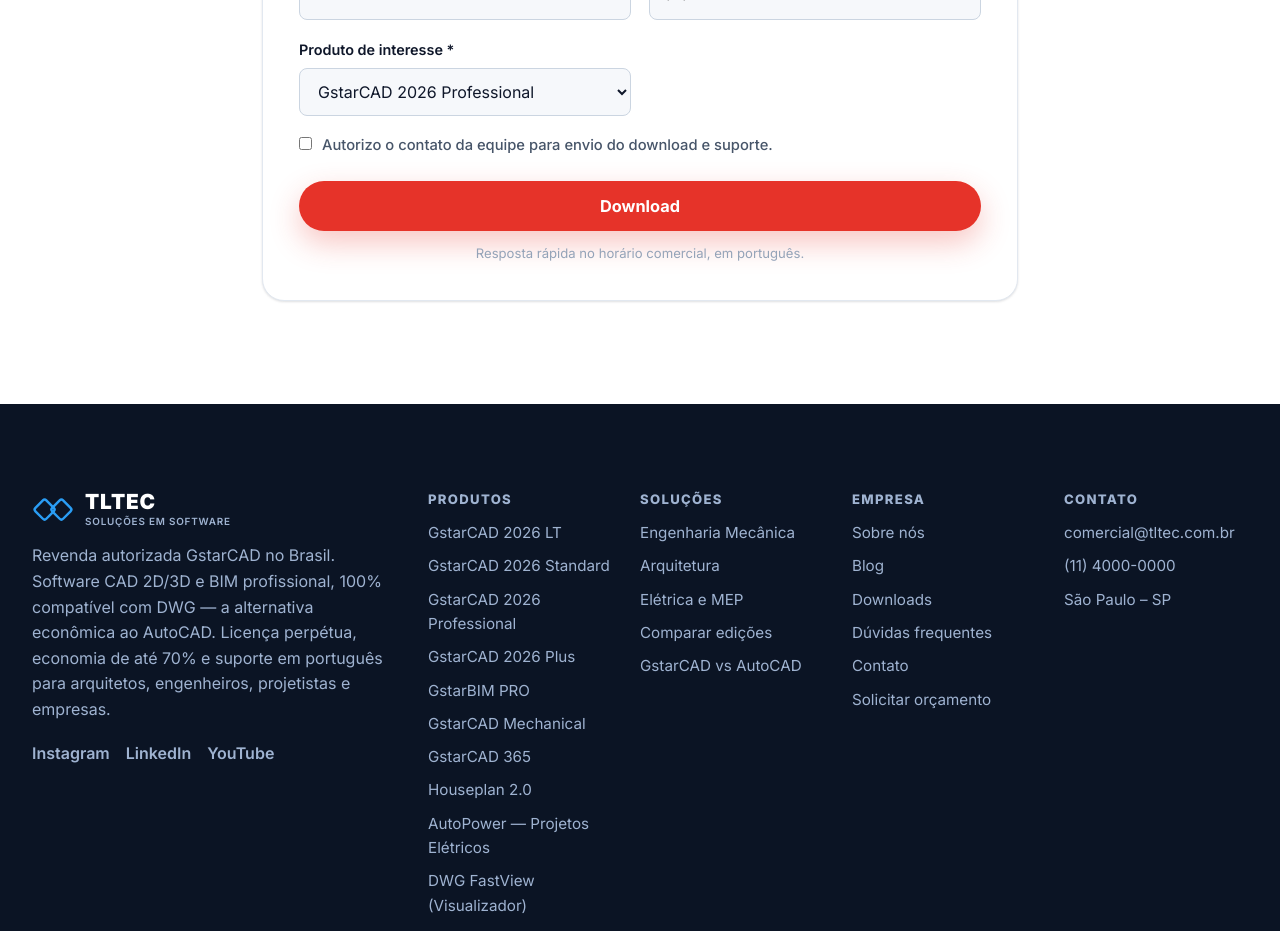
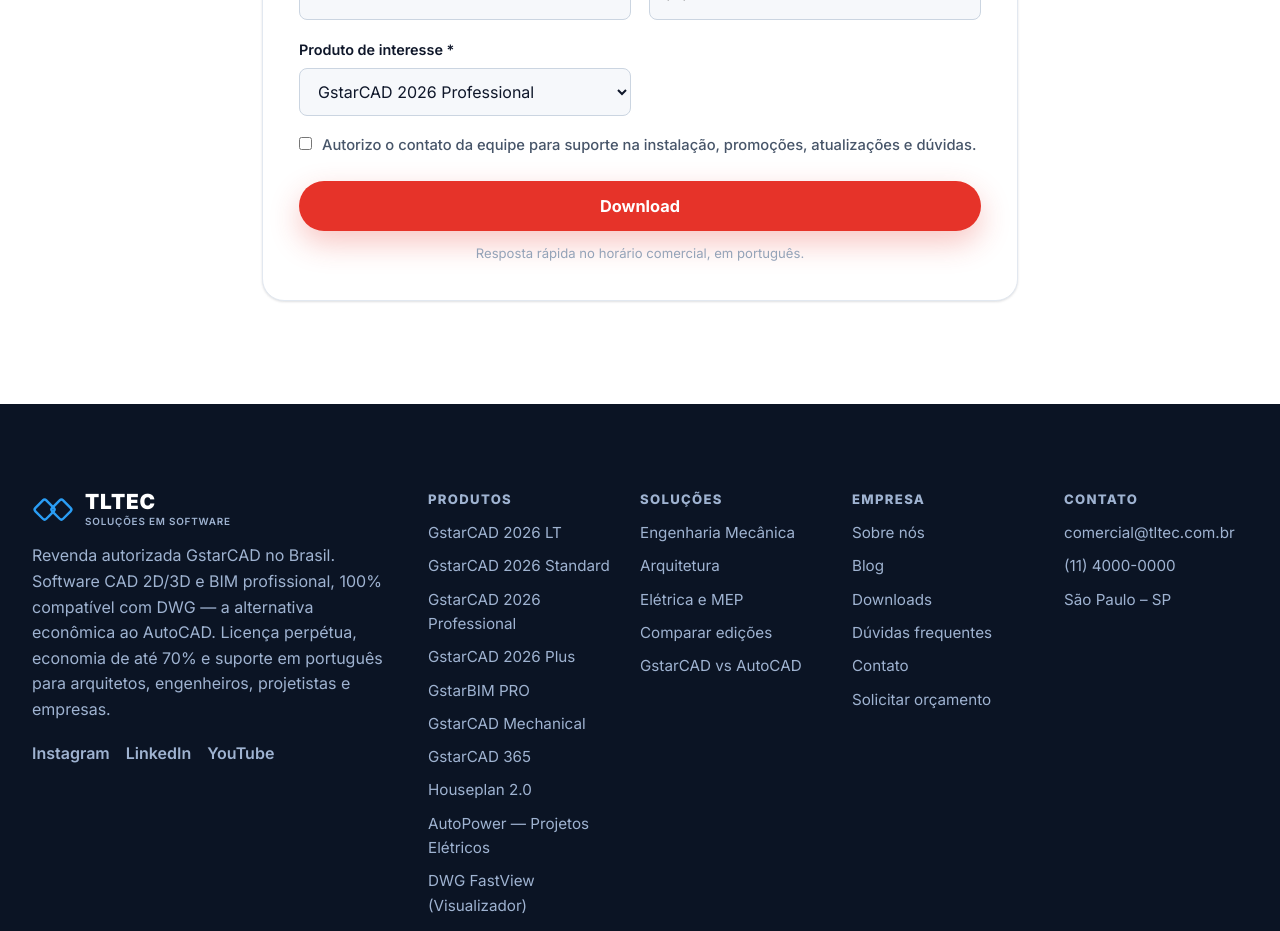
Before and after one commit to leandcar/gstarcad-site, an Angular app: page /downloads in a window 1280 px wide. Shown: the part 1040-1971 px from the top of the page. Built offline with nearby package versions, Linux system fonts and the light colour scheme.

Commit message:
Ajusta texto de consentimento do download (suporte, promocoes, atualizacoes, duvidas)

```diff
--- a/src/app/pages/downloads/downloads.html
+++ b/src/app/pages/downloads/downloads.html
@@ -62,7 +62,7 @@
           </label>
           <label class="field field--full field--check">
             <input type="checkbox" formControlName="aceite" />
-            <span>Autorizo o contato da equipe para envio do download e suporte.</span>
+            <span>Autorizo o contato da equipe para suporte na instalação, promoções, atualizações e dúvidas.</span>
           </label>
           @if (f.aceite.touched && f.aceite.invalid) { <em class="field--full">É necessário autorizar o contato.</em> }
         </div>
```
